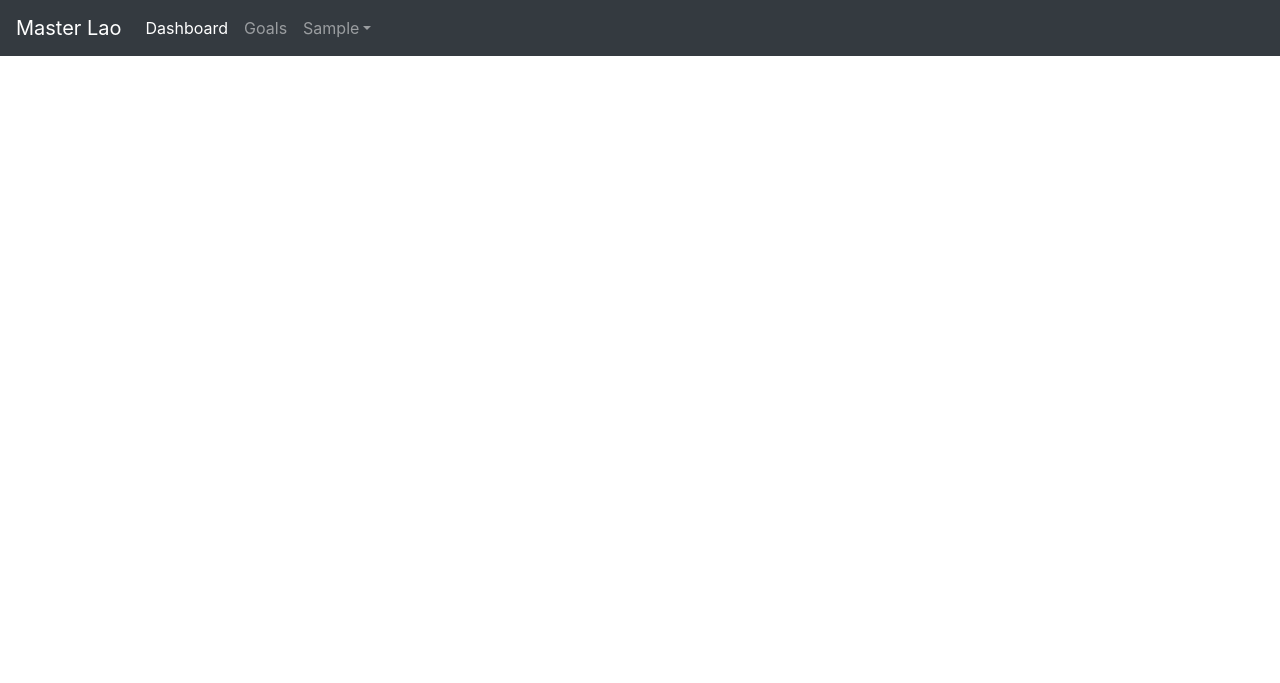
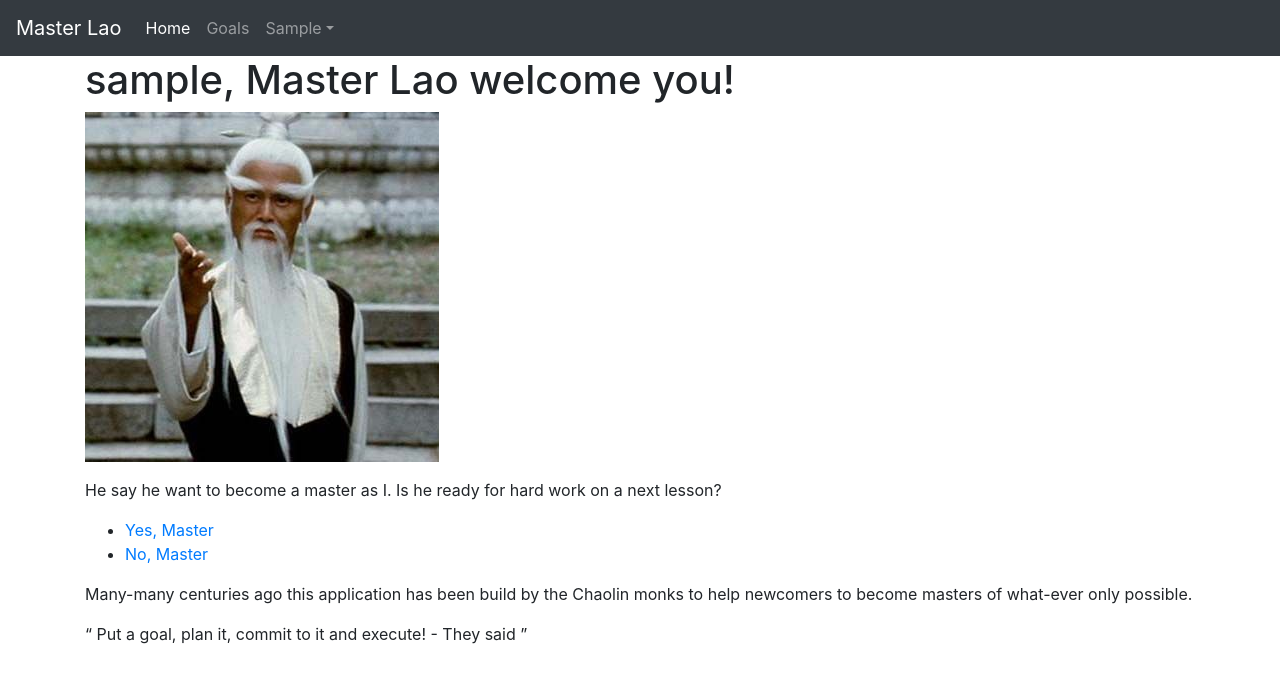
Before and after one commit to BRZInc/idp, a Flask app: page / in a window 1280 px wide. Shown: the top 683 px of the page. Run offline with Flask 2, Linux system fonts and the light colour scheme; the visitor is signed in with stand-in values (Sample User, id 1); data comes from the database, SQL or seed files in the repository; some libraries are stand-ins or nearby versions.

Commit message:
Master Lao decided to speak

```diff
--- a/app/templates/base.html
+++ b/app/templates/base.html
@@ -46,7 +46,7 @@
 										</li>
 									{% else %}
 										<li class="nav-item active">
-											<a class="nav-link" href="{{ url_for('index') }}">Dashboard</a>
+											<a class="nav-link" href="{{ url_for('index') }}">Home</a>
 										</li>
 										<li class="nav-item">
 											<a class="nav-link" href="{{ url_for('goals') }}">Goals</a>
--- a/app/templates/index.html
+++ b/app/templates/index.html
@@ -1,24 +1,30 @@
 {% extends "base.html" %}
 
-{% block page %}
-	<div class="content">
-		{{ current_user.username }}
-
-		{% if not goals %}
-			<div>
-				<p>No Goals in IDP yet</p>
+{% block content %}
+	<div class="container">
+		{{ super() }}
+		<div class="row">
+			<div class="col-md-12">
+				<h1>{{ current_user.username }}, Master Lao welcome you!</h1>
+				<p>
+					<img src="/static/images/master-welcomes.jpg" alt="Master Lao welcome you!" />
+				</p>
+				<p>
+					He say he want to become a master as I. Is he ready for hard work on a next lesson?
+					<ul>
+						<li><a href="{{ url_for('goals') }}">Yes, Master</a></li>
+						<li><a href="https://www.youtube.com/watch?v=hg3BiUKKnn8">No, Master</a></li>
+					</ul>
+				</p>
+				<p>
+					Many-many centuries ago this application has been build by the Chaolin monks to help newcomers to become masters of what-ever only possible.
+				</p>
+				<p>
+					<q>
+						Put a goal, plan it, commit to it and execute! - They said
+					</q>
+				</p>
 			</div>
-		{% else %}
-			<div class="goals">
-				<h1>Your Goals</h1>
-				{% for goal in goals %}
-					<div class="single-goal">
-						<h2>{{ goal.title }}</h2>
-						<span>{{goal.date}} - {{goal.status}}</span>
-						<p>{{goal.description}}</p>
-					<div>
-				{% endfor %}
-			</div>
-		{% endif %}
+		</div>
 	</div>
-{% endblock page %}
+{% endblock content %}
```
Also changed, not shown: app/static/images/master-not-ammused.png (added), app/static/images/master-pleased.jpg (added), app/static/images/master-welcomes.jpg (added).
